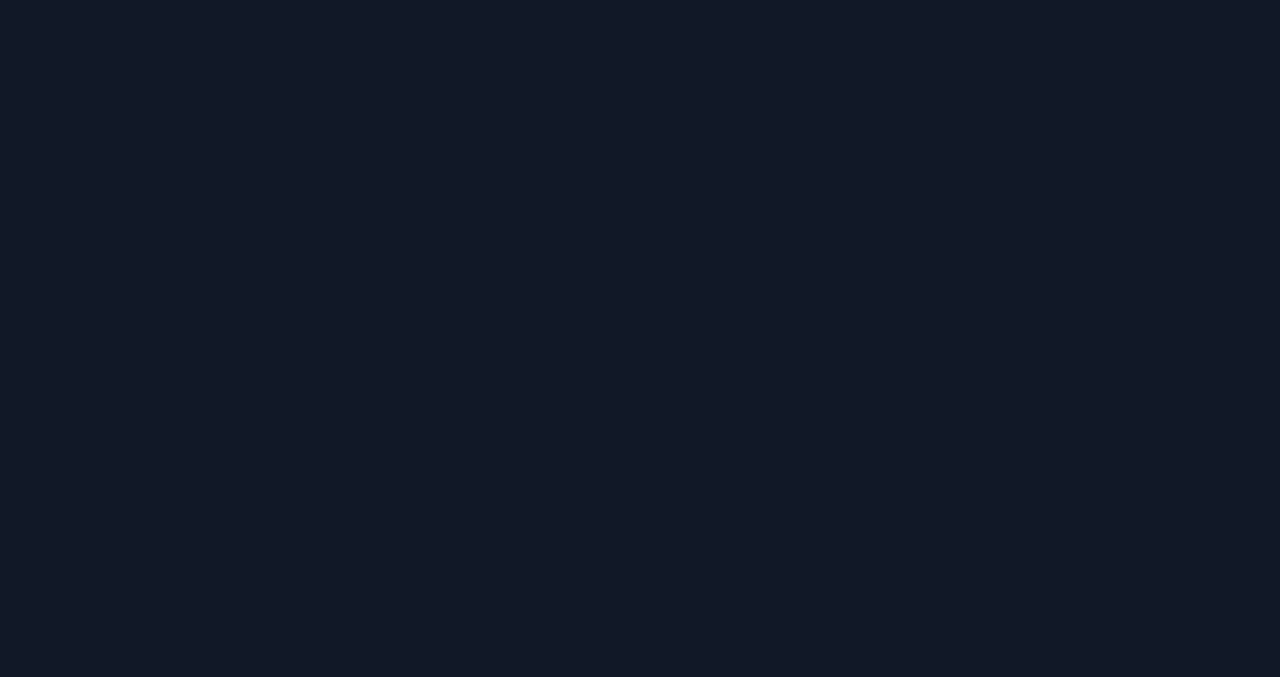
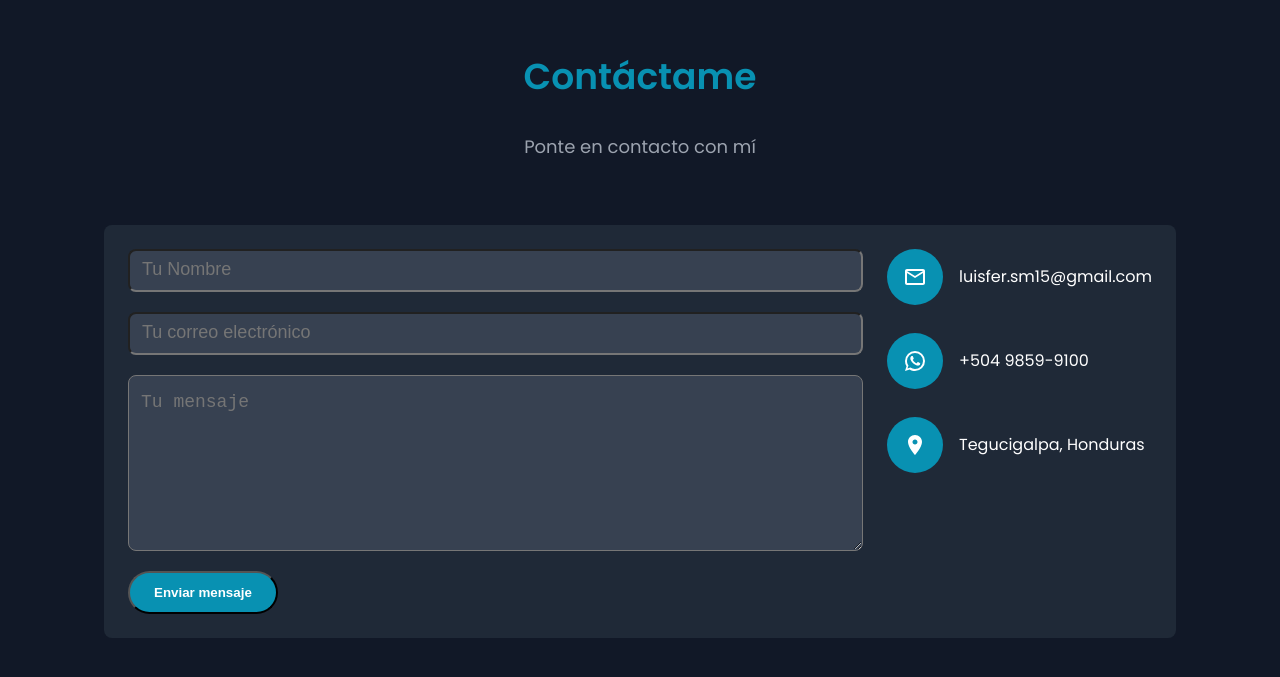
Before and after one commit to XxLuisFer15xX/luis-solano-website, a React (Vite) app: page / in a window 1280 px wide. Shown: the part 6341-7018 px from the top of the page. Before the commit the page ends 6330 px from the top, so only its background shows below. Built offline with nearby package versions, Linux system fonts and the light colour scheme.

Commit message:
:lipstick: Create the Contact Section

```diff
--- /dev/null
+++ b/src/components/organisms/Contact.tsx
@@ -0,0 +1,48 @@
+import WhatsAppIcon from '@mui/icons-material/WhatsApp'
+import MailOutlineIcon from '@mui/icons-material/MailOutline'
+import LocationOnIcon from '@mui/icons-material/LocationOn'
+
+export const Contact = () => {
+  const contact_info = [
+    { logo: <MailOutlineIcon />, text: 'luisfer.sm15@gmail.com' },
+    { logo: <WhatsAppIcon />, text: '+504 9859-9100' },
+    {
+      logo: <LocationOnIcon />,
+      text: 'Tegucigalpa, Honduras',
+    },
+  ]
+  return (
+    <section id="contact" className="py-10 px-3 text-white">
+      <div className="text-center mt-8">
+        <h3 className="text-4xl font-semibold">
+          <span className="text-cyan-600">Contáctame</span>
+        </h3>
+        <p className="text-gray-400 mt-3 text-lg">Ponte en contacto con mí</p>
+        <div className="mt-16 flex md:flex-row flex-col gap-6 max-w-5xl bg-gray-800 md:p-6 p-2 rounded-lg mx-auto">
+          <form className="flex flex-col flex-1 gap-5">
+            <input type="text" placeholder="Tu Nombre" />
+            <input type="Email" placeholder="Tu correo electrónico" />
+            <textarea placeholder="Tu mensaje" rows={10}></textarea>
+            <button className="btn-primary w-fit">Enviar mensaje</button>
+          </form>
+          <div className="flex flex-col  gap-7 ">
+            {contact_info.map((contact, i) => (
+              <div
+                key={i}
+                className="flex flex-row
+                  text-left gap-4 flex-wrap items-center"
+              >
+                <div className="min-w-[3.5rem]  text-3xl min-h-[3.5rem] flex items-center justify-center text-white bg-cyan-600 rounded-full">
+                  {contact.logo}
+                </div>
+                <p className="md:text-base text-sm  break-words">
+                  {contact.text}
+                </p>
+              </div>
+            ))}
+          </div>
+        </div>
+      </div>
+    </section>
+  )
+}
--- a/src/components/organisms/index.ts
+++ b/src/components/organisms/index.ts
@@ -1,4 +1,5 @@
 export * from './About'
+export * from './Contact'
 export * from './HeaderMenu'
 export * from './Hero'
 export * from './Project'
--- a/src/components/pages/Home.tsx
+++ b/src/components/pages/Home.tsx
@@ -1,5 +1,5 @@
 // Components
-import { About, HeaderMenu, Hero, Project, Skills } from '@organisms'
+import { About, Contact, HeaderMenu, Hero, Project, Skills } from '@organisms'
 
 export const Home = () => {
   return (
@@ -9,6 +9,7 @@ export const Home = () => {
       <About />
       <Skills />
       <Project />
+      <Contact />
     </div>
   )
 }
```
